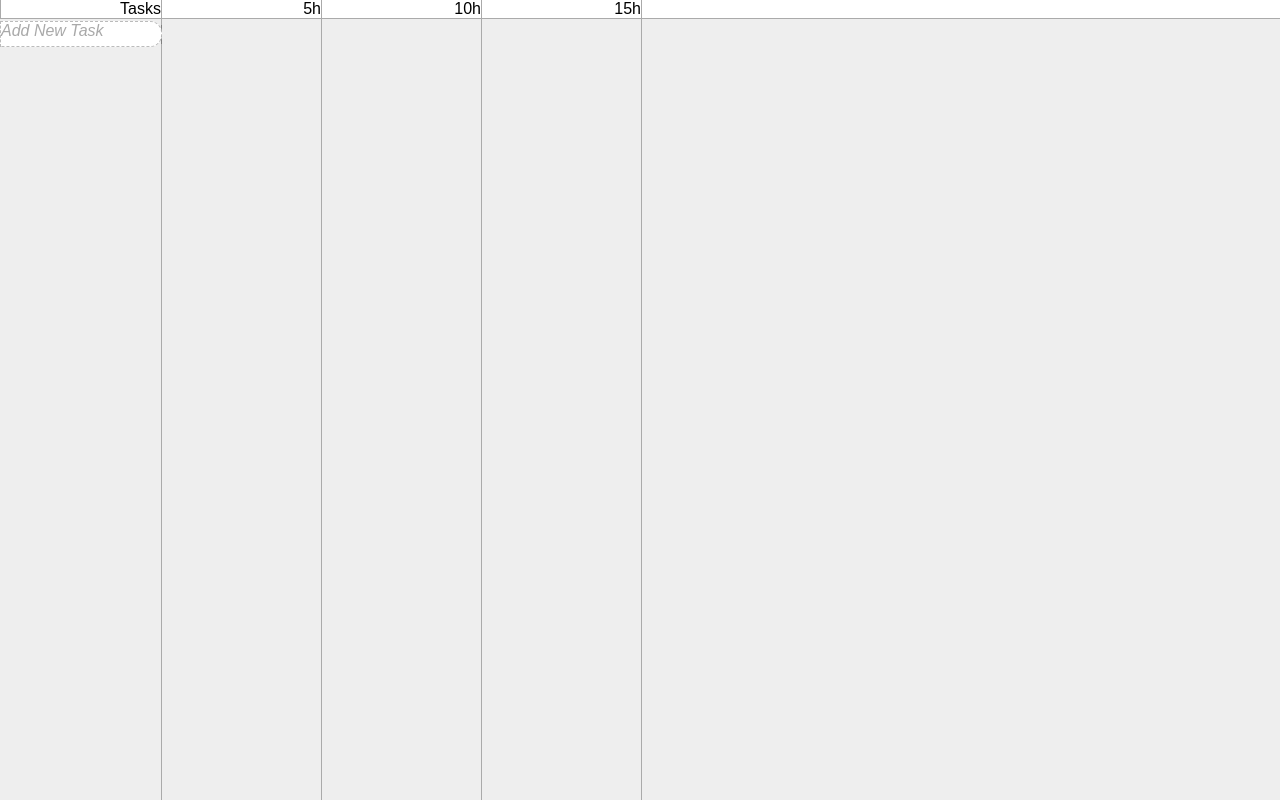
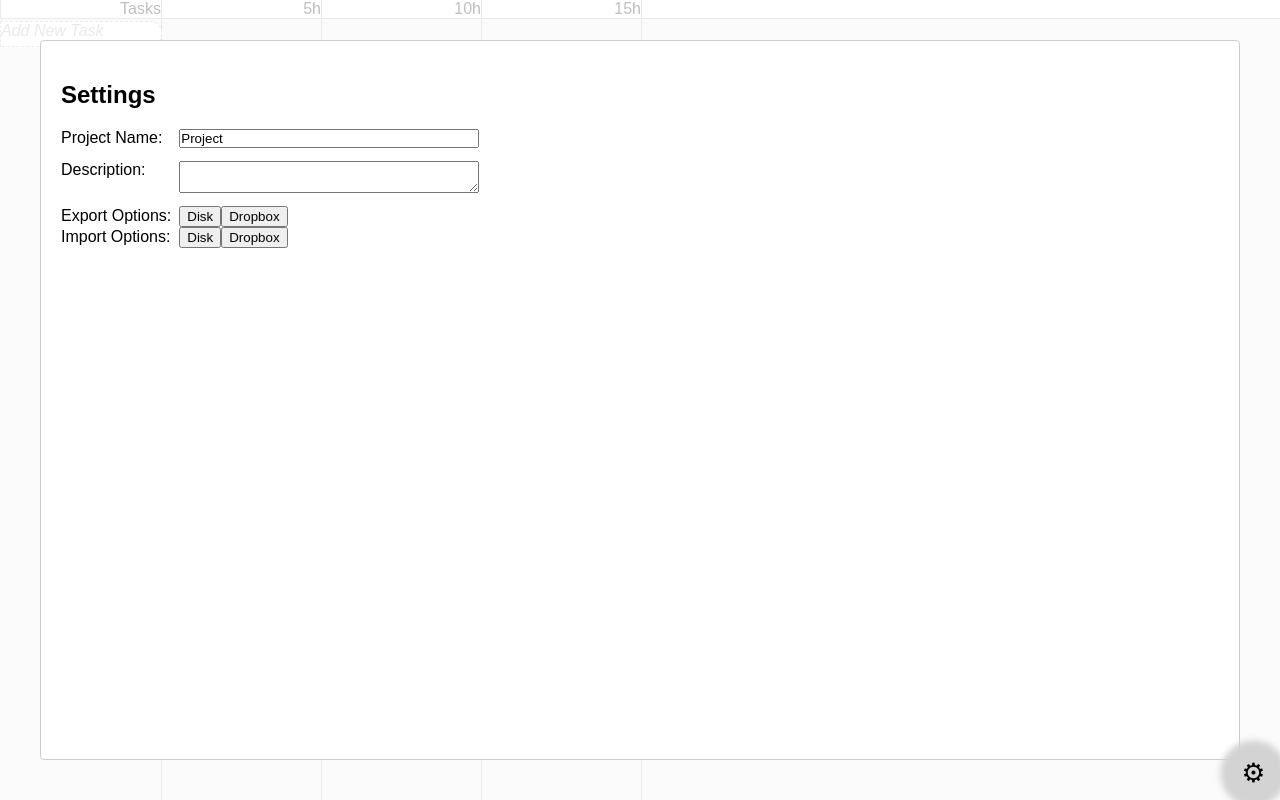
Before and after one commit to talesm/taskblob, a React (Create React App) app: page / in a window 1280 px wide. Built offline with nearby package versions, Linux system fonts and the light colour scheme.

Commit message:
Added control panel with basic editing capabilities.
It solves #8. The panel itself still needs working as its export
and import sessions aren't working yet.

```diff
--- a/package.json
+++ b/package.json
@@ -7,7 +7,8 @@
   },
   "dependencies": {
     "react": "^15.4.1",
-    "react-dom": "^15.4.1"
+    "react-dom": "^15.4.1",
+    "react-modal": "^1.7.1"
   },
   "scripts": {
     "start": "react-scripts start",
--- a/src/App.js
+++ b/src/App.js
@@ -1,6 +1,8 @@
 import React from 'react';
 import MainView from './ui/MainView';
+import SettingsView from './ui/SettingsView';
 import ProjectController from './control/ProjectController';
+import SettingsController from './control/SettingsController';
 import './App.css';
 import Project from './model/Project';
 
@@ -19,7 +21,10 @@ class App extends React.Component {
   componentWillUnmount() { }
 
   render() {
-    return <ProjectController template={MainView} project={this.state.project}/>;
+    return (<div>
+      <ProjectController template={MainView} project={this.state.project}/>
+      <SettingsController template={SettingsView} project={this.state.project}/>
+    </div>);
   }
 
   persist = () => {
--- /dev/null
+++ b/src/control/SettingsController.js
@@ -0,0 +1,42 @@
+import React from 'react';
+
+export default class extends React.Component {
+  constructor(props){
+    super(props);
+    this.project = props.project;
+    this.state = {
+      open: true,
+      name: props.project.name,
+      description: props.project.description,
+    };
+  }
+
+  render() {
+    return <this.props.template
+      onOpen={this.open.bind(this)}
+      onClose={this.close.bind(this)}
+      open={this.state.open}
+      projectName={this.state.name}
+      projectDescription={this.state.description}
+      onProjectNameChange={this.onProjectNameChange.bind(this)}
+      onProjectDescriptionChange={this.onProjectDescriptionChange.bind(this)}
+    />;
+  }
+
+  open() {
+    this.setState({open: true});
+  }
+
+  close() {
+    this.setState({open: false});
+  }
+
+  onProjectNameChange(ev) {
+    this.setState({name: ev.target.value});
+    this.project.name = ev.target.value;
+  }
+  onProjectDescriptionChange(ev) {
+    this.setState({description: ev.target.value});
+    this.project.description = ev.target.value;
+  }
+}
--- /dev/null
+++ b/src/ui/SettingsView.css
@@ -0,0 +1,41 @@
+#cogButton {
+  position: fixed;
+  z-index: 20;
+  bottom: 0;
+  right: 0;
+  background-color: lightgray;
+  width: 2em;
+  height: 2em;
+  font-size: 20pt;
+  margin-top: 0;
+  border-radius: 1em;
+  border: none;
+}
+
+#cogButton:hover, .open {
+  box-shadow: 0 0 .25em .25em lightgray;
+}
+
+.settingsTable {
+  display: table;
+}
+
+.settingsTable > div {
+  display: table-row;
+}
+
+.settingsTable > div > * {
+  display: table-cell;
+  margin-bottom: 1em;
+  vertical-align: text-top;
+}
+
+.settingsTable > div > *:nth-child(1){
+  padding-right: .5em;
+}
+
+.settingsTable > div > *:nth-child(1n +2){
+  width: 300px;
+  padding:  0;
+  box-sizing: border-box;
+}
--- /dev/null
+++ b/src/ui/SettingsView.js
@@ -0,0 +1,40 @@
+import React from 'react';
+import ReactModal from 'react-modal';
+import './SettingsView.css';
+
+export default function(props) {
+  return (
+    <div className="Settings">
+      <button id="cogButton" className={props.open && 'open' } onClick={(props.open?props.onClose:props.onOpen)}>&#x2699;</button>
+      <ReactModal isOpen={props.open} onCloseRequest={props.onClose} contentLabel="Settings" style={{overlay: {
+        zIndex: 10,
+      }}} shouldCloseOnOverlayClick={true}>
+        <h2>Settings</h2>
+        <div className="settingsTable">
+          <div>
+            <label htmlFor="projectName">Project Name:</label>
+            <input id="projectName" value={props.projectName} onChange={props.onProjectNameChange}/>
+          </div>
+          <div>
+            <label htmlFor="projectDescription">Description:</label>
+            <textarea id="projectDescription" value={props.projectDescription} onChange={props.onProjectDescriptionChange}/>
+          </div>
+          <div>
+            <span>Export Options:</span>
+            <div>
+              <button onClick={props.saveToDisk}>Disk</button>
+              <button onClick={props.saveToDropbox}>Dropbox</button>
+            </div>
+          </div>
+          <div>
+            <span>Import Options:</span>
+            <div>
+              <button onClick={props.loadFromDisk}>Disk</button>
+              <button onClick={props.loadFromDropbox}>Dropbox</button>
+            </div>
+          </div>
+        </div>
+      </ReactModal>
+    </div>
+  );
+}
```
